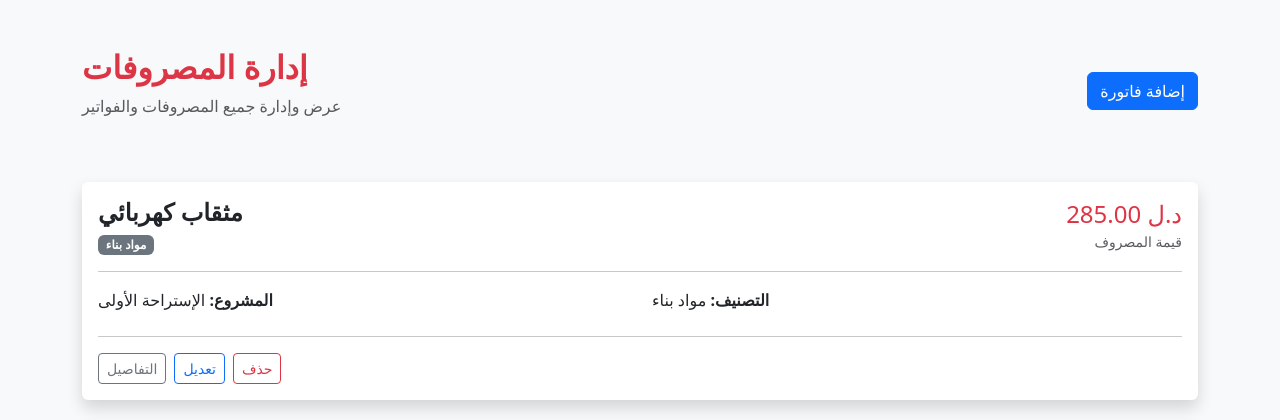
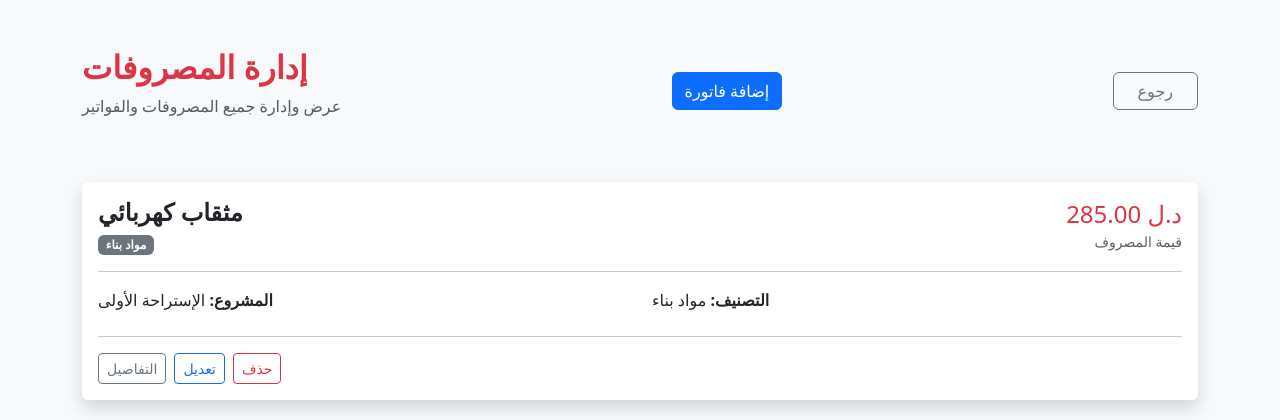
Before and after one commit to EsraElfallah/simplePro, a Django app: page /expenses in a window 1280 px wide. Shown: the top 420 px of the page. Run offline with Django 5.2, Linux system fonts and the light colour scheme; data comes from the database, SQL or seed files in the repository; some libraries are stand-ins or nearby versions.

Commit message:
Adding back button to projects_expense_contributions_catergories

```diff
--- a/templates/simpleApp/categories.html
+++ b/templates/simpleApp/categories.html
@@ -35,6 +35,11 @@
         <a href="{% url 'add_category' %}" class="btn btn-primary shadow-sm">
             <i class="bi bi-plus-circle"></i>
             إضافة تصنيف
+        </a>
+        <a href="{% url 'dashboard' %}"
+            class="btn btn-outline-secondary px-4">
+            <i class="bi bi-arrow-right"></i>
+            رجوع
         </a>
     </div>
 
--- a/templates/simpleApp/contributions.html
+++ b/templates/simpleApp/contributions.html
@@ -29,6 +29,11 @@
             <a href="{% url 'add_contribution' %}" class="btn btn-success">
                 <i class="bi bi-plus-circle"></i>
                 إضافة سهم
+            </a>
+            <a href="{% url 'dashboard' %}"
+                class="btn btn-outline-secondary px-4">
+                <i class="bi bi-arrow-right"></i>
+                رجوع
             </a>
         </div>
 
--- a/templates/simpleApp/expenses.html
+++ b/templates/simpleApp/expenses.html
@@ -29,6 +29,12 @@
         <a href="{% url 'add_expense' %}" class="btn btn-primary">
             <i class="bi bi-plus-circle"></i>
             إضافة فاتورة
+        </a>
+
+        <a href="{% url 'dashboard' %}"
+            class="btn btn-outline-secondary px-4">
+            <i class="bi bi-arrow-right"></i>
+            رجوع
         </a>
     </div>
 
```
Also changed, not shown: templates/simpleApp/contributers.html (+6 -1 lines).
